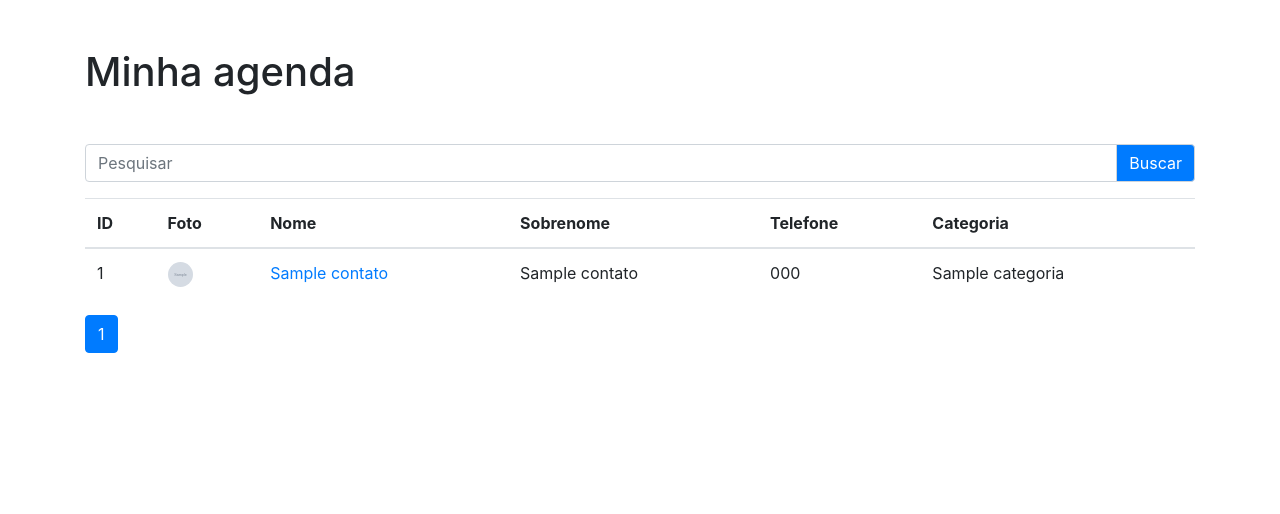
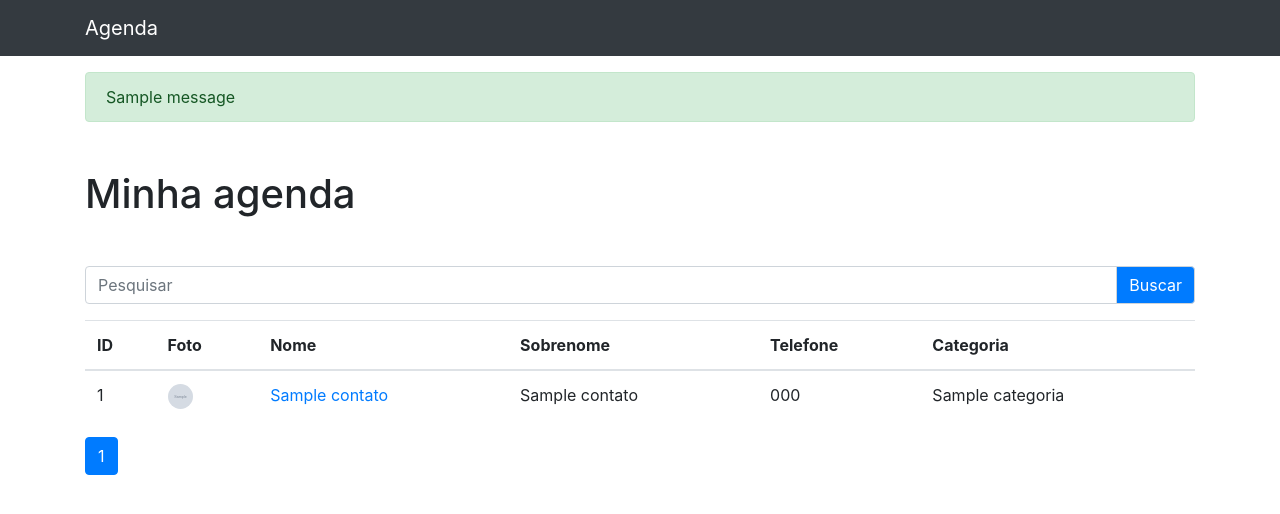
Before and after one commit to joselinosantosti/agenda-django, a Django app: page / in a window 1280 px wide. Shown: the top 514 px of the page. Run offline with Django 4.2, Linux system fonts and the light colour scheme; tables that the repository leaves empty hold one stand-in row (values such as "Sample post"); grey boxes marked "Sample" are stand-in pictures; one stand-in notice (Sample message) is shown; some libraries are stand-ins or nearby versions.

Commit message:
Messages Close #21

```diff
--- a/contatos/views.py
+++ b/contatos/views.py
@@ -1,9 +1,10 @@
-from django.shortcuts import render, get_object_or_404
+from django.shortcuts import render, get_object_or_404, redirect
 from.models import Contato
 from django.http import Http404
 from django.core.paginator import Paginator
 from django.db.models import Q, Value
 from django.db.models.functions import Concat
+from django.contrib import messages
 
 def index(request):
     contatos = Contato.objects.order_by('id').filter(mostrar=True)
@@ -28,7 +29,9 @@ def busca(request):
     busca = request.GET.get('busca')
 
     if busca is None or not busca:
-        raise Http404()
+        messages.add_message(request, messages.ERROR, 'Campo pesquisa não pode ser vazio.')
+        return redirect('index')
+        #raise Http404()
 
     campos = Concat('nome', Value(' '), 'sobrenome')
 
--- a/templates/base.html
+++ b/templates/base.html
@@ -12,9 +12,11 @@
       <link rel="stylesheet" type="text/css" href="{% static 'css/style.css' %}">
    </head>
    <body>
+      {% include 'partial/_nav.html' %}
       <div class="container">
          <div class="row">
-            <div class="col-12">
+            <div class="col-12 mt-3">
+               {% include 'partial/_messages.html' %}
                {% block 'content' %}
                {% endblock %}
             </div>
--- /dev/null
+++ b/templates/partial/_messages.html
@@ -0,0 +1,7 @@
+{% if messages %}
+    {% for message in messages %}
+    <div class="alert {{ message.tags }}" role="alert">
+        {{ message }}
+      </div>
+    {% endfor %}
+{% endif %}
--- /dev/null
+++ b/templates/partial/_nav.html
@@ -0,0 +1,8 @@
+<nav class="navbar navbar-expand-lg navbar-dark bg-dark">
+    <div class="container">
+        <a class="navbar-brand" href="/">Agenda</a>
+        <button class="navbar-toggler" type="button" data-toggle="collapse" data-target="#navbarSupportedContent" aria-controls="navbarSupportedContent" aria-expanded="false" aria-label="Toggle navigation">
+          <span class="navbar-toggler-icon"></span>
+        </button>
+    </div>
+</nav>
```
